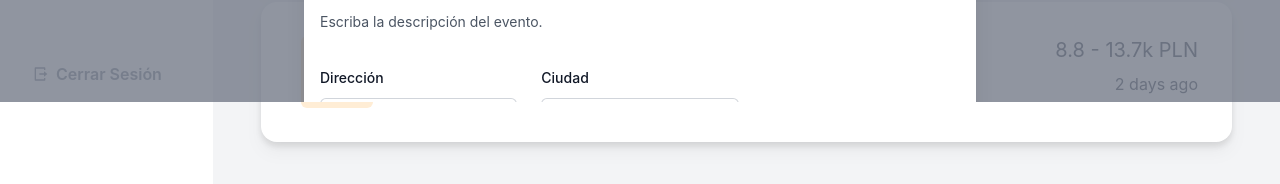
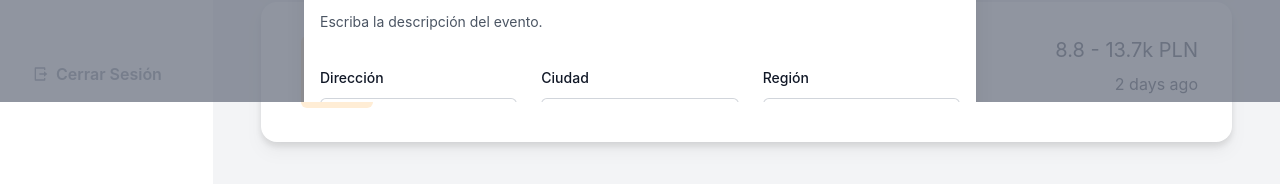
Before and after one commit to jamoragar/kaudal_cultural, a React (Create React App) app: page /administracion/1/eventos in a window 1280 px wide. Both pictures are taken after a click on the button "Crear Evento". Shown: the part 698-882 px from the top of the page. Built offline with nearby package versions, Linux system fonts and the light colour scheme.

Commit message:
Refactor a Modal de Creacion de Eventos

```diff
--- a/src/pages/Dashboard/Eventos/Eventos.tsx
+++ b/src/pages/Dashboard/Eventos/Eventos.tsx
@@ -9,7 +9,7 @@ import {
   RiMapPinRangeLine,
   RiDropboxLine,
 } from 'react-icons/ri'
-import UseModal from '../../../shared/components/UseModal/UseModal'
+import ModalEventos from '../../../shared/components/UseModal/UseModal.uc'
 
 const Eventos = () => {
   const [isModalOpen, setIsModalOpen] = useState(false)
@@ -231,7 +231,7 @@ const Eventos = () => {
         </div>
       </a>
       {/* Implementar Formulario reactivo con codigo de influencer y % de decto */}
-      <UseModal
+      <ModalEventos
         open={isModalOpen}
         setOpen={handleCloseModal}
         cancelButtonRef={cancelButtonRef}
--- /dev/null
+++ b/src/shared/components/UseModal/UseModal.cb.ts
@@ -0,0 +1,82 @@
+import { MutableRefObject, useState } from 'react'
+import { useForm } from 'react-hook-form'
+import { InferType } from 'yup'
+import { yupResolver } from '@hookform/resolvers/yup'
+import { crearEventoSchema } from '../../validations/crearEventoValidation'
+
+export interface IProps {
+  open: boolean
+  setOpen: () => void
+  cancelButtonRef: MutableRefObject<any>
+}
+
+export const useModal = (props: IProps) => {
+  const [price, setPrice] = useState({ value: '', formatedValue: '' })
+  const [codigos, setCodigos] = useState<string[]>([])
+  const [tickets, setTickets] = useState<string[]>([])
+
+  const {
+    register,
+    handleSubmit,
+    formState: { errors },
+  } = useForm<Props>({ resolver: yupResolver(crearEventoSchema) })
+  type Props = InferType<typeof crearEventoSchema>
+
+  const currencyFormat = (e: React.ChangeEvent<HTMLInputElement>) => {
+    let value = e.target.value
+    const valueWithRegex = value
+    value = value.replace(/\D/g, '')
+    value = value.replace(/(\d)(?=(\d{3})+(?!\d))/g, '$1.')
+    setPrice({ value: valueWithRegex, formatedValue: value })
+    console.log(price)
+  }
+
+  const handleAddCodigo = () => {
+    setCodigos([...codigos, ''])
+  }
+
+  const handleRemoveCodigos = (index: number) => {
+    setCodigos(codigos.filter((_, i) => i !== index))
+  }
+
+  const handleChangeCodigos = (index: number, value: string) => {
+    const newCodigos = [...codigos]
+    newCodigos[index] = value
+    setCodigos(newCodigos)
+  }
+
+  const handleChangeTickets = (index: number, value: string) => {
+    const newTickets = [...tickets]
+    newTickets[index] = value
+    setTickets(newTickets)
+  }
+  const handleAddTicket = () => {
+    setTickets([...tickets, ''])
+  }
+
+  const handleRemoveTickets = (index: number) => {
+    setTickets(tickets.filter((_, i) => i !== index))
+  }
+
+  // Obtener paremtros del formulario de Creación de evento.
+  const handleOnCrearEvento = (data: any) => {
+    console.log(data)
+  }
+
+  return {
+    currencyFormat,
+    handleAddCodigo,
+    handleRemoveCodigos,
+    handleChangeCodigos,
+    handleChangeTickets,
+    handleAddTicket,
+    handleRemoveTickets,
+    price,
+    codigos,
+    tickets,
+    errors,
+    register,
+    handleSubmit,
+    handleOnCrearEvento,
+  }
+}
--- a/src/shared/components/UseModal/UseModal.tsx
+++ b/src/shared/components/UseModal/UseModal.uc.tsx
@@ -1,53 +1,14 @@
-import React, { Fragment, MutableRefObject, useRef, useState } from 'react'
+import React, { Fragment } from 'react'
 import { Dialog, Transition } from '@headlessui/react'
+import { IProps, useModal } from './UseModal.cb'
 import { RiAlertLine } from 'react-icons/ri'
 
-interface Props {
-  open: boolean
-  setOpen: () => void
-  cancelButtonRef: MutableRefObject<any>
-}
+const ModalEventos: React.FC<IProps> = (
+  { open, setOpen, cancelButtonRef },
+  props: IProps
+): React.ReactElement => {
+  const method = useModal(props)
 
-const UseModal: React.FC<Props> = ({ open, setOpen, cancelButtonRef }): any => {
-  const [price, setPrice] = useState({ value: '', formatedValue: '' })
-  const [codigos, setCodigos] = useState<string[]>([])
-  const [tickets, setTickets] = useState<string[]>([])
-
-  const currencyFormat = (e: React.ChangeEvent<HTMLInputElement>) => {
-    let value = e.target.value
-    const valueWithRegex = value
-    value = value.replace(/\D/g, '')
-    value = value.replace(/(\d)(?=(\d{3})+(?!\d))/g, '$1.')
-    setPrice({ value: valueWithRegex, formatedValue: value })
-    console.log(price)
-  }
-
-  const handleAddCodigo = () => {
-    setCodigos([...codigos, ''])
-  }
-
-  const handleRemoveCodigos = (index: number) => {
-    setCodigos(codigos.filter((_, i) => i !== index))
-  }
-
-  const handleChangeCodigos = (index: number, value: string) => {
-    const newCodigos = [...codigos]
-    newCodigos[index] = value
-    setCodigos(newCodigos)
-  }
-
-  const handleChangeTickets = (index: number, value: string) => {
-    const newTickets = [...tickets]
-    newTickets[index] = value
-    setTickets(newTickets)
-  }
-  const handleAddTicket = () => {
-    setTickets([...tickets, ''])
-  }
-
-  const handleRemoveTickets = (index: number) => {
-    setTickets(tickets.filter((_, i) => i !== index))
-  }
   return (
     <Transition.Root show={open} as={Fragment}>
       <Dialog
@@ -244,7 +205,7 @@ const UseModal: React.FC<Props> = ({ open, setOpen, cancelButtonRef }): any => {
                           </div>
                         </div>
 
-                        <div className="sm:col-span-3">
+                        <div className="sm:col-span-2">
                           <label
                             htmlFor="region"
                             className="block text-sm font-medium leading-6 text-gray-900"
@@ -289,70 +250,28 @@ const UseModal: React.FC<Props> = ({ open, setOpen, cancelButtonRef }): any => {
                               type="text"
                               name="tickets-types"
                               id="tickets-types"
-                              value={price.formatedValue}
-                              onChange={(e) => currencyFormat(e)}
+                              value={method.price.formatedValue}
+                              onChange={(e) => method.currencyFormat(e)}
                               className="block w-full rounded-md border-0 py-1.5 px-2 text-gray-900 shadow-sm ring-1 ring-inset ring-gray-300 placeholder:text-gray-400 focus:outline-none focus:ring-2 focus:ring-inset focus:ring-orange-600 sm:text-sm sm:leading-6"
                             />
                           </div>
                         </div>
-
-                        {/* <div className="sm:col-span-2">
-                          <label
-                            htmlFor="price"
-                            className="block text-sm font-medium leading-6 text-gray-900"
-                          >
-                            Precio ($)
-                          </label>
-                          <div className="mt-2">
-                            <input
-                              type="text"
-                              name="price"
-                              id="price"
-                              value={price.formatedValue}
-                              onChange={(e) => currencyFormat(e)}
-                              className="block w-full rounded-md border-0 py-1.5 px-2 text-gray-900 shadow-sm ring-1 ring-inset ring-gray-300 placeholder:text-gray-400 focus:outline-none focus:ring-2 focus:ring-inset focus:ring-orange-600 sm:text-sm sm:leading-6"
-                            />
-                          </div>
-                        </div>
-                        <div className="sm:col-span-2">
-                          <label
-                            htmlFor="discount"
-                            className="block text-sm font-medium leading-6 text-gray-900"
-                          >
-                            Descuento (%)
-                          </label>
-                          <div className="mt-2">
-                            <input
-                              type="number"
-                              name="discount"
-                              id="discount"
-                              className="block w-full rounded-md border-0 py-1.5 px-2 text-gray-900 shadow-sm ring-1 ring-inset ring-gray-300 placeholder:text-gray-400 focus:outline-none focus:ring-2 focus:ring-inset focus:ring-orange-600 sm:text-sm sm:leading-6"
-                            />
-                          </div>
-                        </div> */}
                       </div>
                     </div>
                   </div>
                   <div className="flex gap-4">
                     <button
                       type="button"
-                      onClick={() => handleAddCodigo()}
+                      onClick={() => method.handleAddCodigo()}
                       className="my-8 rounded-md bg-blue-600 px-3 py-2 text-sm font-semibold text-white shadow-sm hover:bg-blue-500 focus-visible:outline focus-visible:outline-2 focus-visible:outline-offset-2 focus-visible:outline-blue-600"
                     >
                       Agregar Código
                     </button>
-                    <button
-                      type="button"
-                      onClick={() => handleAddTicket()}
-                      className="my-8 rounded-md bg-green-600 px-3 py-2 text-sm font-semibold text-white shadow-sm hover:bg-green-500 focus-visible:outline focus-visible:outline-2 focus-visible:outline-offset-2 focus-visible:outline-green-600"
-                    >
-                      Tipo de Ticket
-                    </button>
                   </div>
-                  {codigos.map((input, index) => (
+                  {method.codigos.map((input, index) => (
                     <div
                       key={index}
-                      className="mt-4 grid grid-cols-1 gap-4 sm:grid-cols-7"
+                      className="mt-2 grid grid-cols-1 gap-4 sm:grid-cols-7"
                     >
                       <div className="sm:col-span-4">
                         <label
@@ -369,7 +288,7 @@ const UseModal: React.FC<Props> = ({ open, setOpen, cancelButtonRef }): any => {
                             value={input}
                             className="block w-full rounded-md border-0 py-1.5 px-2 text-gray-900 shadow-sm ring-1 ring-inset ring-gray-300 placeholder:text-gray-400 focus:outline-none focus:ring-2 focus:ring-inset focus:ring-orange-600 sm:text-sm sm:leading-6"
                             onChange={(e) =>
-                              handleChangeCodigos(index, e.target.value)
+                              method.handleChangeCodigos(index, e.target.value)
                             }
                           />
                         </div>
@@ -389,7 +308,7 @@ const UseModal: React.FC<Props> = ({ open, setOpen, cancelButtonRef }): any => {
                             value={input}
                             className="block w-full rounded-md border-0 py-1.5 px-2 text-gray-900 shadow-sm ring-1 ring-inset ring-gray-300 placeholder:text-gray-400 focus:outline-none focus:ring-2 focus:ring-inset focus:ring-orange-600 sm:text-sm sm:leading-6"
                             onChange={(e) =>
-                              handleChangeCodigos(index, e.target.value)
+                              method.handleChangeCodigos(index, e.target.value)
                             }
                           />
                         </div>
@@ -397,7 +316,7 @@ const UseModal: React.FC<Props> = ({ open, setOpen, cancelButtonRef }): any => {
                       <div className="mt-8 sm:col-span-1">
                         <button
                           type="button"
-                          onClick={() => handleRemoveCodigos(index)}
+                          onClick={() => method.handleRemoveCodigos(index)}
                           className="mb-2 rounded-xl bg-red-600 px-3 py-2 text-sm font-semibold text-white shadow-sm hover:bg-red-500 focus-visible:outline focus-visible:outline-2 focus-visible:outline-offset-2 focus-visible:outline-red-600"
                         >
                           -
@@ -405,10 +324,19 @@ const UseModal: React.FC<Props> = ({ open, setOpen, cancelButtonRef }): any => {
                       </div>
                     </div>
                   ))}
-                  {tickets.map((input, index) => (
+                  <div className="flex gap-4">
+                    <button
+                      type="button"
+                      onClick={() => method.handleAddTicket()}
+                      className="my-8 rounded-md bg-green-600 px-3 py-2 text-sm font-semibold text-white shadow-sm hover:bg-green-500 focus-visible:outline focus-visible:outline-2 focus-visible:outline-offset-2 focus-visible:outline-green-600"
+                    >
+                      Tipo de Ticket
+                    </button>
+                  </div>
+                  {method.tickets.map((input, index) => (
                     <div
                       key={index}
-                      className="mt-4 grid grid-cols-1 gap-4 sm:grid-cols-7"
+                      className="mt-2 grid grid-cols-1 gap-4 sm:grid-cols-7"
                     >
                       <div className="sm:col-span-4">
                         <label
@@ -425,7 +353,7 @@ const UseModal: React.FC<Props> = ({ open, setOpen, cancelButtonRef }): any => {
                             value={input}
                             className="block w-full rounded-md border-0 py-1.5 px-2 text-gray-900 shadow-sm ring-1 ring-inset ring-gray-300 placeholder:text-gray-400 focus:outline-none focus:ring-2 focus:ring-inset focus:ring-orange-600 sm:text-sm sm:leading-6"
                             onChange={(e) =>
-                              handleChangeTickets(index, e.target.value)
+                              method.handleChangeTickets(index, e.target.value)
                             }
                           />
                         </div>
@@ -445,7 +373,7 @@ const UseModal: React.FC<Props> = ({ open, setOpen, cancelButtonRef }): any => {
                             value={input}
                             className="block w-full rounded-md border-0 py-1.5 px-2 text-gray-900 shadow-sm ring-1 ring-inset ring-gray-300 placeholder:text-gray-400 focus:outline-none focus:ring-2 focus:ring-inset focus:ring-orange-600 sm:text-sm sm:leading-6"
                             onChange={(e) =>
-                              handleChangeTickets(index, e.target.value)
+                              method.handleChangeTickets(index, e.target.value)
                             }
                           />
                         </div>
@@ -453,7 +381,7 @@ const UseModal: React.FC<Props> = ({ open, setOpen, cancelButtonRef }): any => {
                       <div className="mt-8 sm:col-span-1">
                         <button
                           type="button"
-                          onClick={() => handleRemoveTickets(index)}
+                          onClick={() => method.handleRemoveTickets(index)}
                           className="mb-2 rounded-xl bg-red-600 px-3 py-2 text-sm font-semibold text-white shadow-sm hover:bg-red-500 focus-visible:outline focus-visible:outline-2 focus-visible:outline-offset-2 focus-visible:outline-red-600"
                         >
                           -
@@ -472,6 +400,7 @@ const UseModal: React.FC<Props> = ({ open, setOpen, cancelButtonRef }): any => {
                     </button>
                     <button
                       type="button"
+                      onClick={method.handleSubmit(method.handleOnCrearEvento)}
                       className="rounded-md bg-orange-600 px-3 py-2 text-sm font-semibold text-white shadow-sm hover:bg-orange-500 focus-visible:outline focus-visible:outline-2 focus-visible:outline-offset-2 focus-visible:outline-orange-600"
                     >
                       Crear Evento!
@@ -487,4 +416,4 @@ const UseModal: React.FC<Props> = ({ open, setOpen, cancelButtonRef }): any => {
   )
 }
 
-export default UseModal
+export default ModalEventos
```
Also changed, not shown: src/shared/validations/crearEventoValidation.tsx (renamed from src/pages/Dashboard/validations/crearEventoValidation.tsx).
